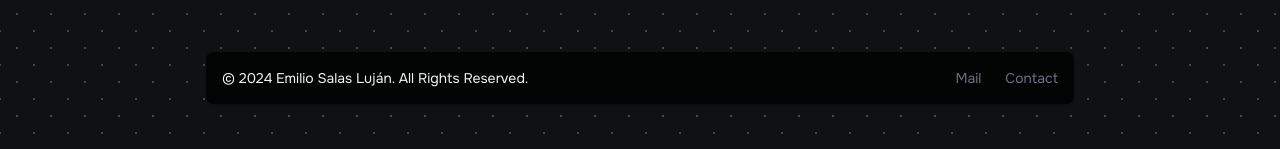
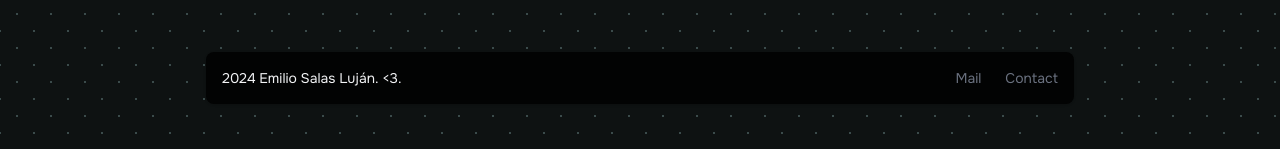
Before and after one commit to esalu-dev/portfolio, an Astro site: page / in a window 1280 px wide. Shown: the part 3811-3960 px from the top of the page. Built offline with nearby package versions, Linux system fonts and the light colour scheme; Astro itself is replaced by a stand-in of ours.

Commit message:
Update footer copyright text

```diff
--- a/src/sections/Footer.astro
+++ b/src/sections/Footer.astro
@@ -1,6 +1,6 @@
 <footer class="bg-woodsmoke-dark-500 rounded-lg shadow m-4 font-Onest">
    <div class="w-full mx-auto max-w-screen-xl p-4 md:flex md:items-center md:justify-between">
-     <span class="text-sm text-gray-100 sm:text-center ">© 2024 Emilio Salas Luján. All Rights Reserved.
+     <span class="text-sm text-gray-100 sm:text-center ">2024 Emilio Salas Luján. <3.
    </span>
    <ul class="flex flex-wrap items-center mt-3 text-sm font-medium text-gray-500 dark:text-gray-400 sm:mt-0">
        <li>
```
